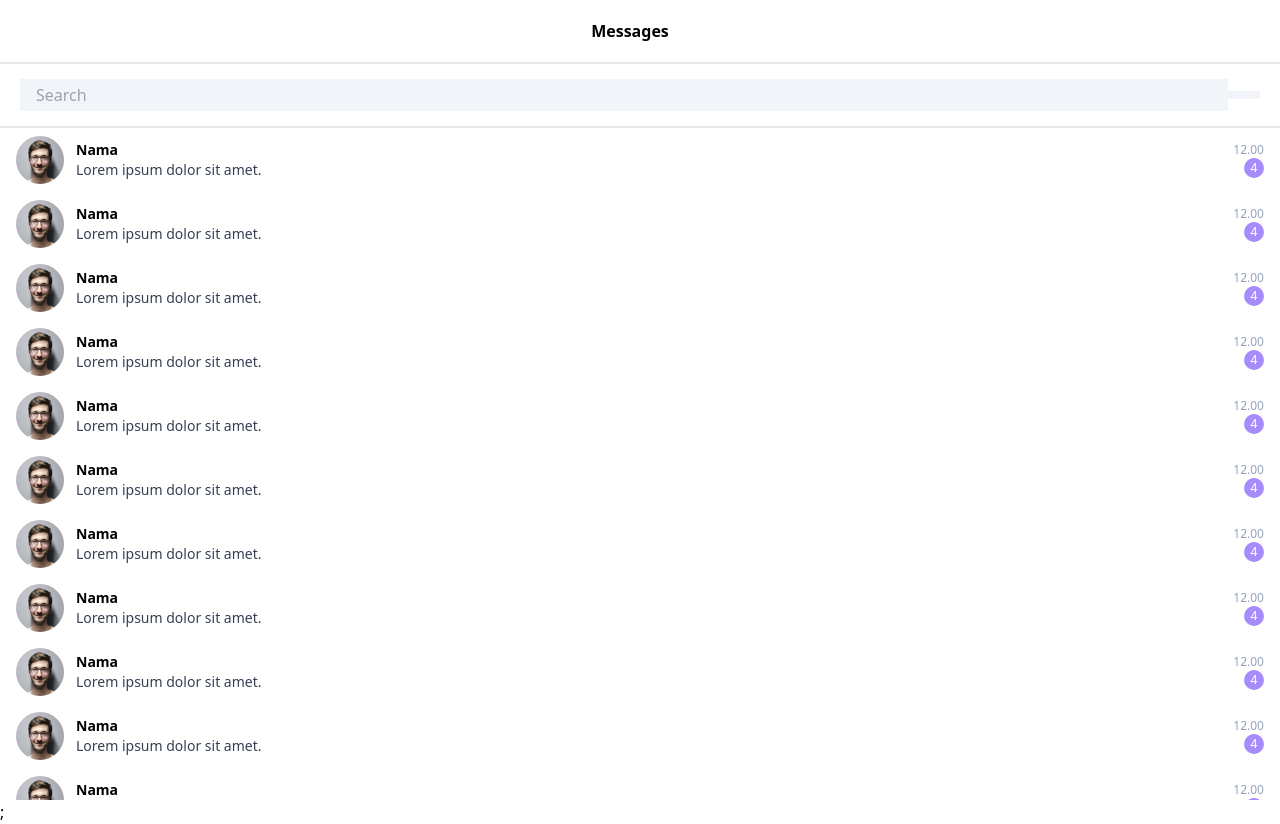
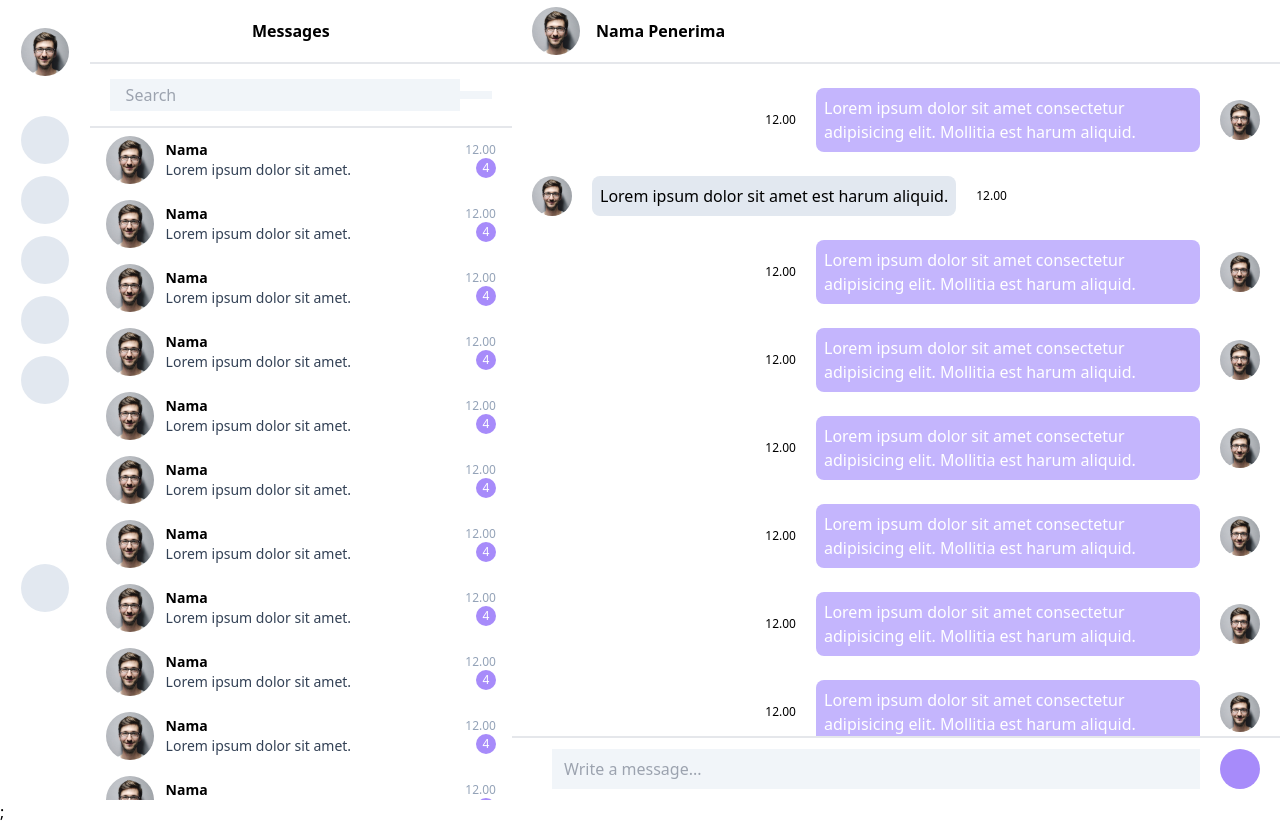
Before and after one commit to imaulanaazn/chatapp, a Next.js app: page / in a window 1280 px wide. Built offline with nearby package versions, Linux system fonts and the light colour scheme.

Commit message:
making responsive. note: i only making the layout to be responsive, i will fix the ui later

```diff
--- a/components/molecules/ChatContentHeader/index.tsx
+++ b/components/molecules/ChatContentHeader/index.tsx
@@ -20,7 +20,7 @@ export default function ChatContentHeader() {
 
       <div className="w-full h-16 px-5 flex justify-between items-center border-b-2">
 
-        <i className="fa-solid fa-chevron-left" onClick={() => { dispatch(setShowedSection({ section: 'chatContent', value: false })); }} />
+        <i className="back_button fa-solid fa-chevron-left sm:hidden" onClick={() => { dispatch(setShowedSection({ section: 'chatContent', value: false })); }} />
 
         <a href="/#" className="message__sender flex items-center gap-4" onClick={() => { dispatch(setShowedSection({ section: 'contactInfo', value: true })); }}>
           <div className="avatar w-12 h-12 bg-slate-200 rounded-full overflow-hidden">
--- a/components/molecules/ChatHeader/index.tsx
+++ b/components/molecules/ChatHeader/index.tsx
@@ -48,7 +48,7 @@ export default function ChatHeader() {
       <div className={`filter__backdrop ${filterClicked ? '' : 'hidden'} absolute w-full h-full z-10 transparent`} onClick={() => { setFilterClicked(false); }} />
 
       <div className="w-full h-16 px-5 flex justify-between items-center border-b-2 ">
-        <button type="button" onClick={() => { dispatch(setMenuStatus({ isSidebarActive: !isSidebarActive })); }}>
+        <button type="button" className="lg:hidden" onClick={() => { dispatch(setMenuStatus({ isSidebarActive: !isSidebarActive })); }}>
           <i className="fa-solid fa-bars" />
         </button>
         <h1 className="font-semibold flex-1 text-center ">{title}</h1>
--- /dev/null
+++ b/components/molecules/ChatPreviews/index.tsx
@@ -0,0 +1,22 @@
+import React from 'react';
+import ChatPreview from '../ChatPreview';
+
+export default function ChatPreviews() {
+  return (
+    <div className="chat_previews overflow-y-scroll h-[calc(100vh-4rem*2)]">
+      <ChatPreview />
+      <ChatPreview />
+      <ChatPreview />
+      <ChatPreview />
+      <ChatPreview />
+      <ChatPreview />
+      <ChatPreview />
+      <ChatPreview />
+      <ChatPreview />
+      <ChatPreview />
+      <ChatPreview />
+      <ChatPreview />
+      <ChatPreview />
+    </div>
+  );
+}
--- a/components/organism/AddMessage/index.tsx
+++ b/components/organism/AddMessage/index.tsx
@@ -8,7 +8,7 @@ export default function AddMessage() {
   const { newMessage } = useSelector((state:{section:{newMessage:boolean}}) => state.section);
 
   return (
-    <div className={`bg-white absolute w-full h-full top-0 ${newMessage ? 'right-0' : '-right-full hidden'} py-6 px-8`}>
+    <div className={`bg-white absolute w-full h-full top-0 ${newMessage ? 'left-0' : '-right-full hidden'} py-6 px-8 sm:w-2/5 lg:w-[33%] lg:left-[7%]`}>
 
       <div className="add_message_header flex items-center">
         <i className="fa-solid fa-chevron-left" onClick={() => { dispatch(setShowedSection({ section: 'addMessage', value: false })); }} />
--- a/components/organism/ChatContent/index.tsx
+++ b/components/organism/ChatContent/index.tsx
@@ -6,9 +6,16 @@ import RightChat from '../../molecules/RightChat';
 import LeftChat from '../../molecules/LeftChat';
 
 export default function ChatContent() {
-  const { chatContent } = useSelector((state:{section:{chatContent:boolean}}) => state.section);
+  const {
+    chatContent,
+    contactInfo,
+  } = useSelector((state:{section:{chatContent:boolean, contactInfo:boolean}}) => state.section);
   return (
-    <div className={`chat__content  w-full h-full bg-white absolute top-0 z-20 ${chatContent ? 'right-0' : '-right-full hidden'}`}>
+    <div
+      className={`chat__content absolute w-full h-full bg-white top-0 z-20
+      ${chatContent ? 'right-0' : '-right-full hidden sm:right-0 sm:block '}
+      ${contactInfo ? 'lg:right-[25%] lg:w-[calc(100%-25%-7%-25%)]' : 'lg:w-[calc(100%-33%-7%)]'} sm:w-3/5`}
+    >
       <ChatContentHeader />
       <div className="overflow-scroll" style={{ height: 'calc(100vh - 4rem * 2)' }}>
         <RightChat />
--- a/components/organism/ChatList/index.tsx
+++ b/components/organism/ChatList/index.tsx
@@ -1,28 +1,16 @@
 import React from 'react';
+import { useSelector } from 'react-redux';
 import ChatHeader from '../../molecules/ChatHeader';
 import SearchBar from '../../molecules/SearchBar';
-import ChatPreview from '../../molecules/ChatPreview';
+import ChatPreviews from '../../molecules/ChatPreviews';
 
 export default function Chat() {
+  const { contactInfo } = useSelector((state:{section:{contactInfo:Boolean}}) => state.section);
   return (
-    <div className="chat w-full h-full absolute top-0 left-0 bg-white flex flex-col">
+    <div className={`chat w-full h-full absolute top-0 left-0 bg-white sm:w-2/5 lg:w-[33%] lg:left-[7%] ${contactInfo ? 'lg:w-[25%]' : 'lg:w-[33%]'}`}>
       <ChatHeader />
       <SearchBar />
-      <div className="overflow-y-scroll h-[calc(100vh-4rem*2)]">
-        <ChatPreview />
-        <ChatPreview />
-        <ChatPreview />
-        <ChatPreview />
-        <ChatPreview />
-        <ChatPreview />
-        <ChatPreview />
-        <ChatPreview />
-        <ChatPreview />
-        <ChatPreview />
-        <ChatPreview />
-        <ChatPreview />
-        <ChatPreview />
-      </div>
+      <ChatPreviews />
     </div>
   );
 }
--- a/components/organism/ContactInfo/index.tsx
+++ b/components/organism/ContactInfo/index.tsx
@@ -8,7 +8,7 @@ import ContactHandle from '../../molecules/ContactHandle';
 export default function ContactInfo() {
   const { contactInfo } = useSelector((state:{section:{contactInfo: boolean}}) => state.section);
   return (
-    <div className={`contact__info ${contactInfo ? '' : 'hidden'}  w-full h-full absolute top-0 ${contactInfo ? 'right-0' : '-right-full'}  z-30 bg-white`}>
+    <div className={`contact__info ${contactInfo ? '' : 'hidden'}  w-full h-full absolute top-0 ${contactInfo ? 'right-0' : '-right-full'}  z-30 bg-white sm:w-3/5 lg:w-[25%]`}>
       <ContactInfoHeader />
       <ContactProfile />
       <ContactMedia />
--- a/components/organism/MainMenu/index.tsx
+++ b/components/organism/MainMenu/index.tsx
@@ -28,12 +28,12 @@ export default function MainMenu() {
 
       <div className={`backdrop z-30 absolute bg-slate-200 opacity-10 w-full h-full ${profileClicked ? '' : 'hidden'}`} onClick={() => { setProfileClicked(false); }} />
 
-      <div className={`main__menu px-3 h-full absolute top-0 bg-white z-20 ${isSidebarActive ? 'left-0' : '-left-20'}`}>
+      <div className={`main__menu w-20 text-center h-full absolute top-0 bg-white z-20 ${isSidebarActive ? 'left-0' : '-left-20 lg:left-0'} lg:w-[7%]`}>
         <button type="button" className="profile__thumb w-12 h-12 bg-slate-200 rounded-full mx-auto my-7 overflow-hidden" onClick={() => { setProfileClicked(true); }}>
           <img src="./images/profile.jpg" alt="" />
         </button>
 
-        <div className="menus mb-40">
+        <div className="menus mb-40 max-w-min mx-auto">
           <MenuBtn icon={<i className="fa-solid fa-folder-minus" />} menu={ARCHIVEDMESSAGE} />
           <MenuBtn icon={<i className="fa-solid fa-message" />} menu={MESSAGE} />
           <MenuBtn icon={<i className="fa-solid fa-user-group" />} menu={GROUP} />
@@ -41,7 +41,7 @@ export default function MainMenu() {
           <MenuBtn icon={<i className="fa-solid fa-gear" />} menu={SETTING} />
         </div>
 
-        <div className="logout">
+        <div className="logout max-w-min mx-auto">
           <MenuBtn icon={<i className="fa-solid fa-arrow-right-from-bracket" />} menu={LOGOUT} />
         </div>
       </div>
--- a/components/organism/Settings/index.tsx
+++ b/components/organism/Settings/index.tsx
@@ -7,7 +7,7 @@ export default function Settings() {
   const dispatch = useDispatch();
   const { setting } = useSelector((state:{section:{setting:boolean}}) => state.section);
   return (
-    <div className={`bg-white w-full h-full absolute top-0 z-20 py-3 px-5 ${setting ? 'right-0' : '-right-full hidden'}`}>
+    <div className={`bg-white w-full h-full absolute top-0 z-20 py-3 px-5 ${setting ? 'left-0' : '-right-full hidden'} sm:w-2/5 lg:w-[33%] lg:left-[7%]`}>
       <div className="add_message_header flex items-center">
         <i className="fa-solid fa-chevron-left" onClick={() => { dispatch(setShowedSection({ section: 'setting', value: false })); }} />
         <h1 className="font-semibold text-xl flex-1 text-center">New message</h1>
```
